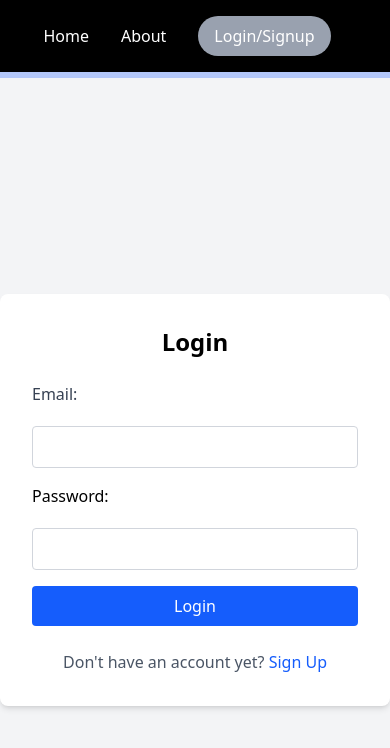
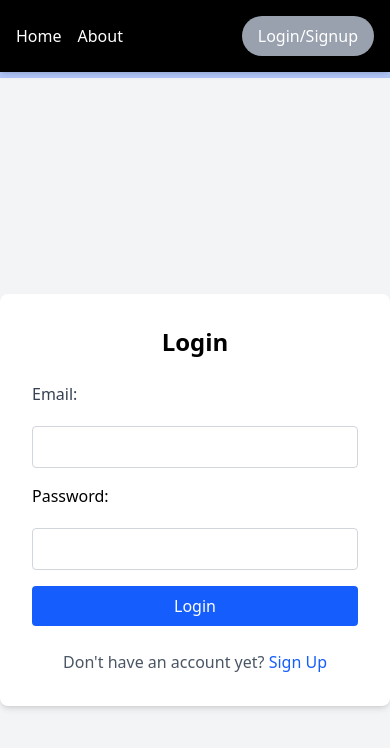
Before and after one commit to HabbitRabbit/habbit-rabbit-front, a React (Vite) app: page /login in a window 390 px wide. Shown: the top 748 px of the page. Built offline with nearby package versions, Linux system fonts and the light colour scheme.

Commit message:
Navbar responsive + new concepts

```diff
--- a/src/components/Navbar.jsx
+++ b/src/components/Navbar.jsx
@@ -3,43 +3,36 @@ import { Link } from "react-router-dom";
 import { AuthContext } from "../context/auth.context";
 
 function Navbar() {
-  // Subscribe to the AuthContext to gain access to
-  // the values from AuthContext.Provider `value` prop
   const { isLoggedIn, logOutUser } = useContext(AuthContext);
 
-  //  Update the rendering logic to display different content
-  //  depending on whether the user is logged in or not
-
   return (
-    <nav className="fixed top-0 z-50 w-screen bg-black text-white p-4">
-      <div className="flex space-x-4">
-        <div className="max-w-7xl mx-auto flex justify-between items-center gap-4">
-          <Link to="/">Home</Link>
-          <br></br>
-          <Link to="/about">About</Link>
-          <br></br>
-
-          {isLoggedIn && (
+    <nav className="fixed top-0 z-50 w-full bg-black text-white p-4 shadow-md">
+      <div className="container mx-auto flex justify-between items-center">
+        <div className="flex items-center space-x-4">
+          <Link to="/" className="hover:text-gray-300">Home</Link>
+          <Link to="/about" className="hover:text-gray-300">About</Link>
+        </div>
+        <div className="flex items-center space-x-4">
+          {isLoggedIn ? (
             <>
-              <Link to="/dashboard">Dashboard</Link>
-              <br></br>
-              <Link to="/create-goal">Create a new goal</Link>
-              <br></br>
-              <Link to="/habits">Habits</Link>
-              <br></br>
-              <Link to="/create-habit">Create habit</Link>
-              <br />
-              <button onClick={logOutUser} className="bg-gray-400 hover:bg-gray-300 text-white py-2 px-4 rounded-full transition duration-300">
+              <Link to="/dashboard" className="hover:text-gray-300">My Goals</Link>
+              <Link to="/create-goal" className="hover:text-gray-300">Add Goal</Link>
+              <Link to="/habits" className="hover:text-gray-300">My Habits</Link>
+              <Link to="/create-habit" className="hover:text-gray-300">Add Habit</Link>
+              <button
+                onClick={logOutUser}
+                className="bg-gray-400 hover:bg-gray-300 text-white py-2 px-4 rounded-full transition duration-300"
+              >
                 Logout
-                </button>
+              </button>
             </>
-          )}
-
-          {!isLoggedIn && (
-            <>
-              <Link to="/login" className="bg-gray-400 hover:bg-gray-300 text-white py-2 px-4 rounded-full transition duration-300"> Login/Signup </Link>
-              <br />
-            </>
+          ) : (
+            <Link
+              to="/login"
+              className="bg-gray-400 hover:bg-gray-300 text-white py-2 px-4 rounded-full transition duration-300"
+            >
+              Login/Signup
+            </Link>
           )}
         </div>
       </div>
```
